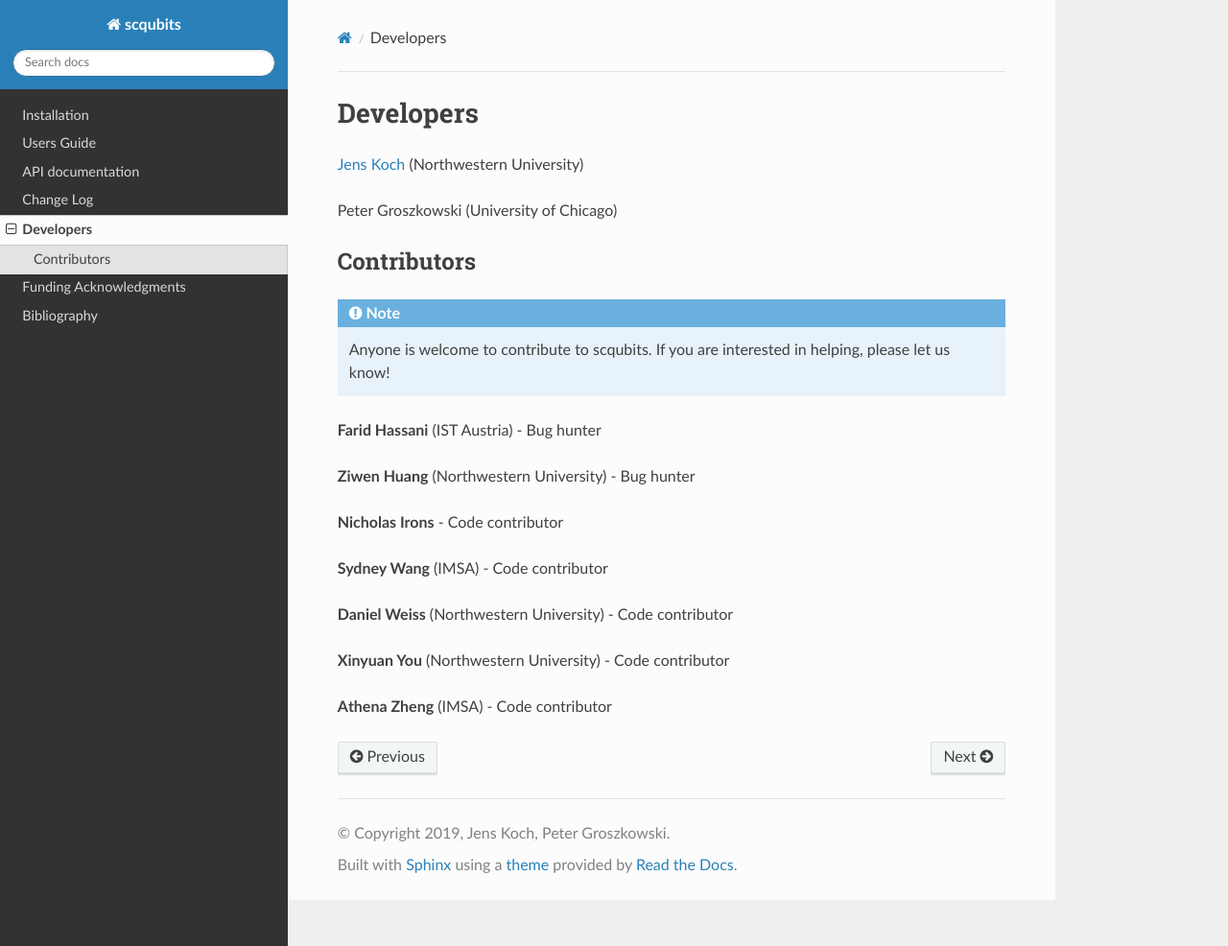
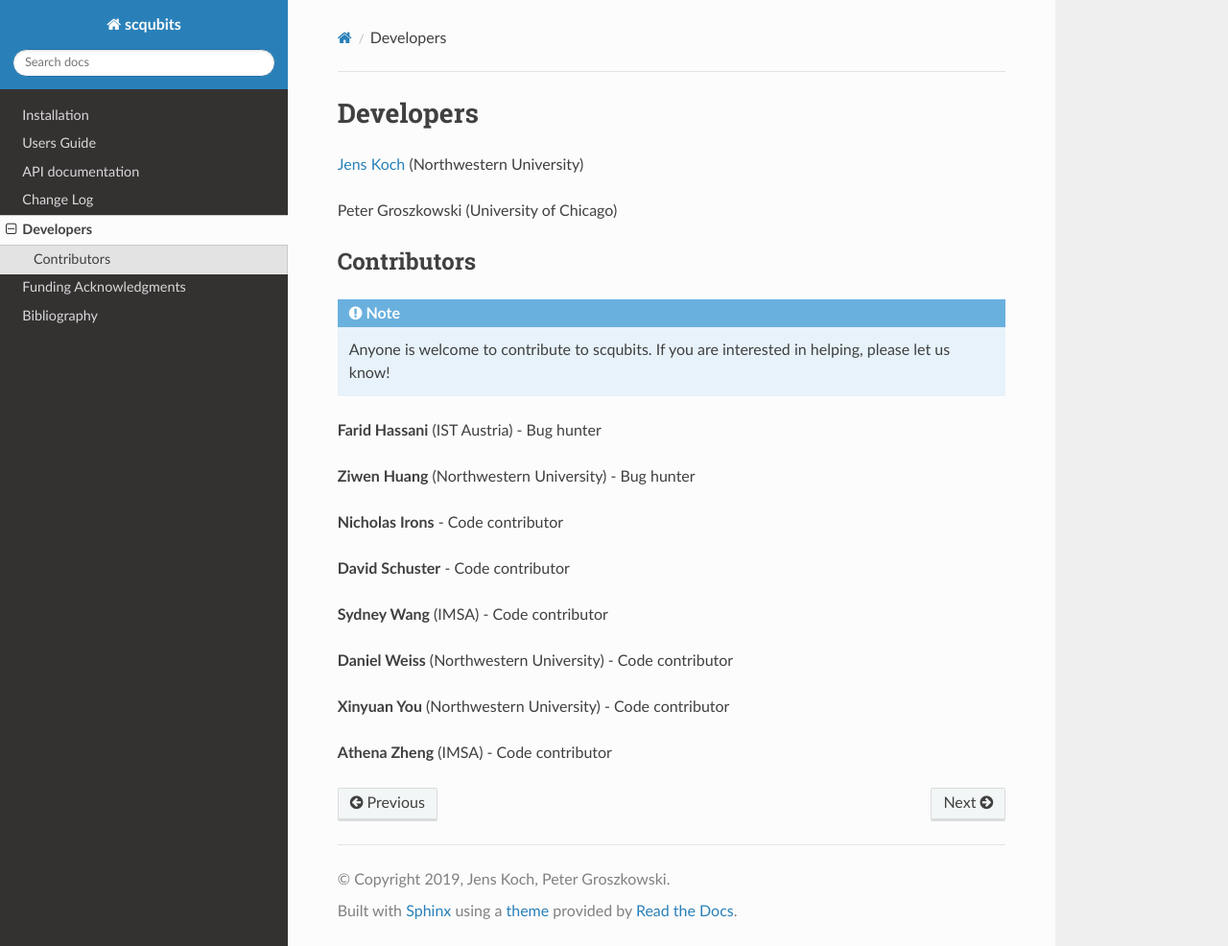
Before and after one commit to scqubits/scqubits, a Sphinx documentation site: the page built from docs/source/contributors.rst, in a window 1280 px wide and 986 px high. Shown: the whole window at 96% size. Built offline with Sphinx 7.4.7 and the Read the Docs theme 2.0.0, drawn with Linux system fonts in a browser that asks for light colours.

Commit message:
adding contributor

```diff
--- a/docs/source/contributors.rst
+++ b/docs/source/contributors.rst
@@ -30,6 +30,8 @@ Contributors
 
 **Nicholas Irons** - Code contributor
 
+**David Schuster** - Code contributor
+
 **Sydney Wang** (IMSA) - Code contributor
 
 **Daniel Weiss** (Northwestern University) - Code contributor
```
